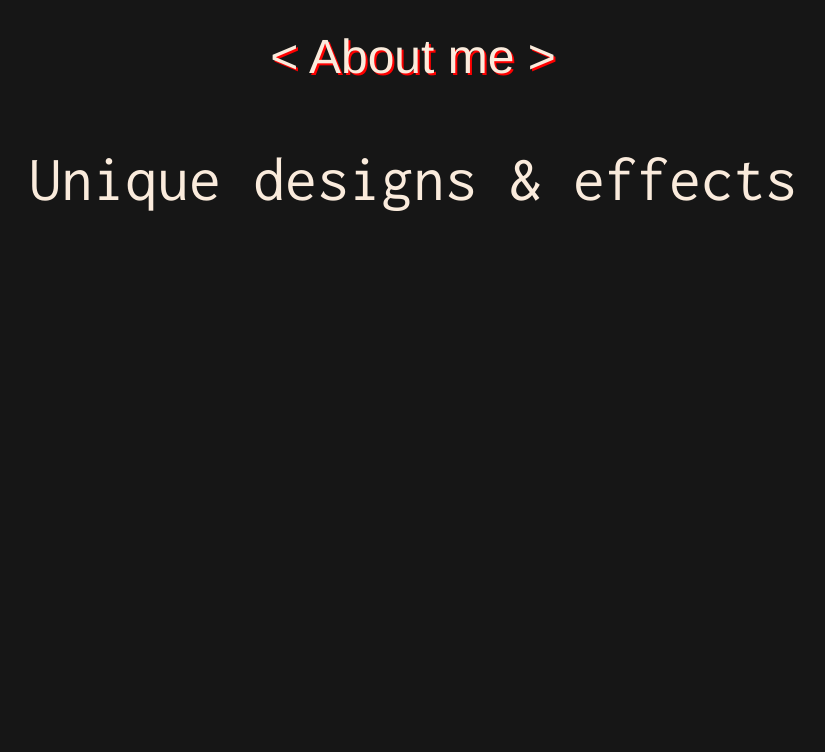
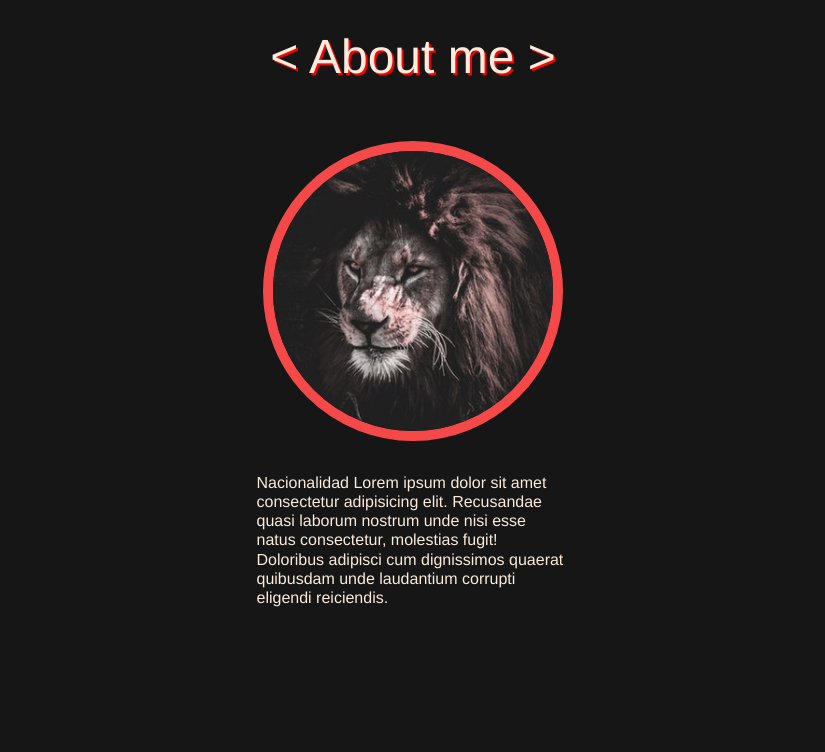
Before and after one commit to Antoniosuria/paginapersonal, a plain HTML site: page index.html in a window 1280 px wide. Shown: the part 772-1524 px from the top of the page, without its empty margins (227-1052 px from the left). Before the commit the page ends 1021 px from the top, so only its background shows below. Drawn offline with nearby package versions, Linux system fonts and the light colour scheme.

Commit message:
ya agregue una nueva funcion

```diff
--- a/index.html
+++ b/index.html
@@ -171,8 +171,13 @@
 </div>
 
 <div class="row about-me">
+  <div class="container c2">
   <div class="col-md-12 description">
-
+    <div>
+      <img id="Pimg2" src="africa-angry-animal-1106452.jpg" alt="" onclick="change()">
+    </div>
+      <h4 class="moreinfo2">Nacionalidad Lorem ipsum dolor sit amet consectetur adipisicing elit. Recusandae quasi laborum nostrum unde nisi esse natus consectetur, molestias fugit! Doloribus adipisci cum dignissimos quaerat quibusdam unde laudantium corrupti eligendi reiciendis.</h4>
+  </div>
   </div>
 </div>
 
@@ -213,8 +218,6 @@
 </div>  -->
 
 
-
-
     <script type="text/javascript" src="swiper.min.js" ></script>
     <script>
         var swiper = new Swiper('.swiper-container', {
@@ -243,8 +246,7 @@
 <script src="https://code.jquery.com/jquery-3.3.1.slim.min.js" integrity="sha384-q8i/X+965DzO0rT7abK41JStQIAqVgRVzpbzo5smXKp4YfRvH+8abtTE1Pi6jizo" crossorigin="anonymous"></script>
 <script src="https://cdnjs.cloudflare.com/ajax/libs/popper.js/1.14.7/umd/popper.min.js" integrity="sha384-UO2eT0CpHqdSJQ6hJty5KVphtPhzWj9WO1clHTMGa3JDZwrnQq4sF86dIHNDz0W1" crossorigin="anonymous"></script>
 <script src="https://stackpath.bootstrapcdn.com/bootstrap/4.3.1/js/bootstrap.min.js" integrity="sha384-JjSmVgyd0p3pXB1rRibZUAYoIIy6OrQ6VrjIEaFf/nJGzIxFDsf4x0xIM+B07jRM" crossorigin="anonymous"></script>
-
-
+<script src="main.js"></script>
 
 </body>
 </html>
--- a/main.js
+++ b/main.js
@@ -1,8 +1,19 @@
-var quotes=[
-    "La vida tiende a ser positiva si se lo permites. ", "Esperar duele, pero recoger los frutos de tu siembra es un gozo. ", "La clave del éxito reside en las decisiones. ", "Cualquier sueño es plausible si eres lo suficientemente tenaz como para luchar por él. ", "Si está en tu mente, puedes convertirlo en real. ", "Si la vida te da limones, haz limonada. ", "La paz interior surge cuando uno aprende a amarse a sí mismo. ", "Inténtalo de nuevo, inténtalo mejor. Fracasa de nuevo, fracasa mejor. ", "Gracias a todos los que no me ayudaron. Hoy me siento satisfecho de haber logrado las cosas por mí mismo. ", "El día puede ser bueno o malo, eso depende de tu conducta. "
-];
+let imgTrack = '0'
 
-function newQuote(){
-   var randomNumber = Math.floor(Math.random() * (quotes.length));
-    document.getElementById('quoteDisplay').innerHTML=quotes[randomNumber];
+function change() {
+    let image = document.getElementById('Pimg2');
+
+    if (imgTrack == '0'){
+    image.src = 'architecture-background-buildings-218983.jpg';
+    imgTrack = '1'
+    } else if (imgTrack == '1'){
+    image.src = 'background-calm-clouds-747964.jpg';
+    imgTrack = '2'
+    } else if (imgTrack == '2'){
+        image.src = 'aroma-background-black-1415555.jpg';
+        imgTrack = '3'
+    } else if (imgTrack == '3'){
+        image.src = 'africa-angry-animal-1106452.jpg'
+        imgTrack = 0
+    }
 }
--- a/style.css
+++ b/style.css
@@ -447,3 +447,32 @@ color: #E8E8E8;
       left: -10%;
     }
   }
+
+
+  .description{
+    height: 50rem;
+
+    display: flex;
+    flex-direction: column;
+    align-items: center;
+  }
+
+  #Pimg2{
+    margin-top: 2rem;
+    border-radius: 20rem;
+    width: 300px;
+    height: 300px;
+    border: #f54949 solid 10px;
+  }
+
+
+
+.moreinfo2{
+  font-size: 1.0rem;
+  padding: 5rem;
+  padding-top: 2rem;
+}
+
+  .c2{
+    max-width: 533px;
+}
```
Also changed, not shown: img3.jpg (added), 1 other file.
